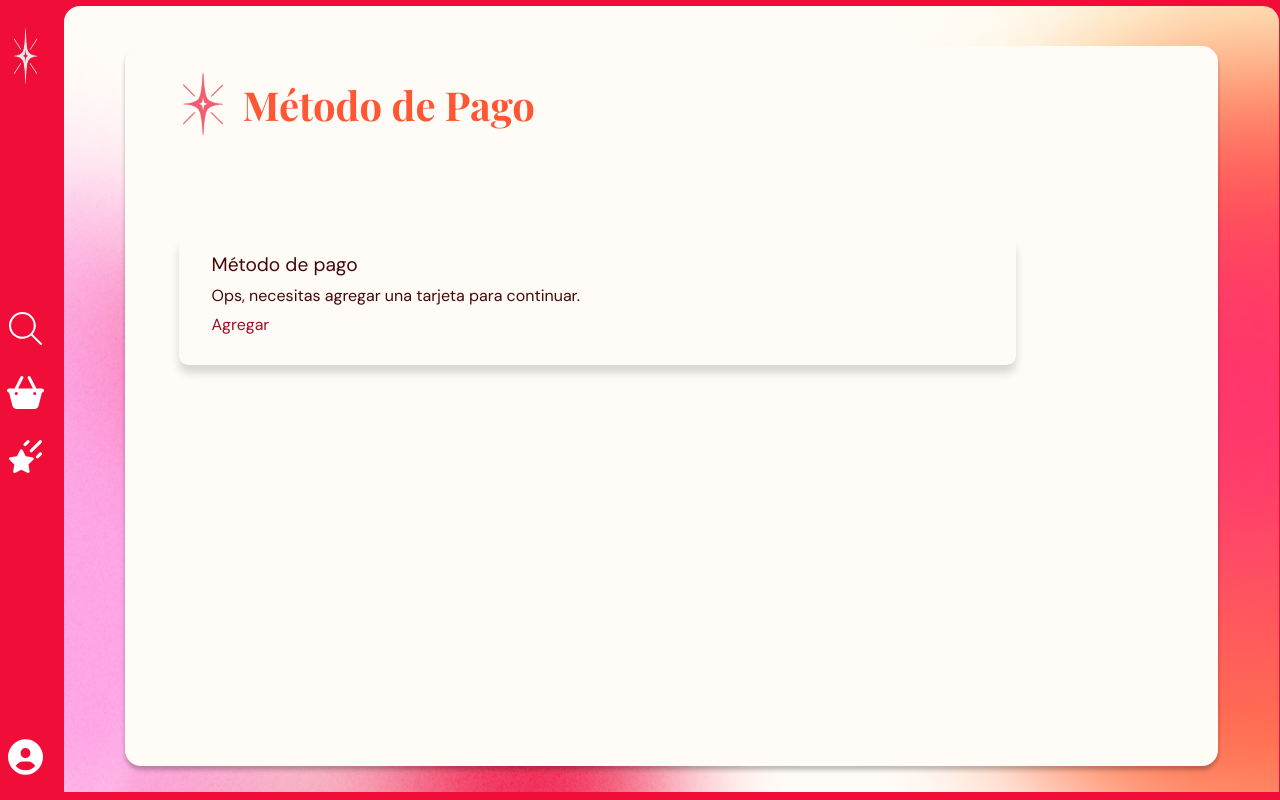
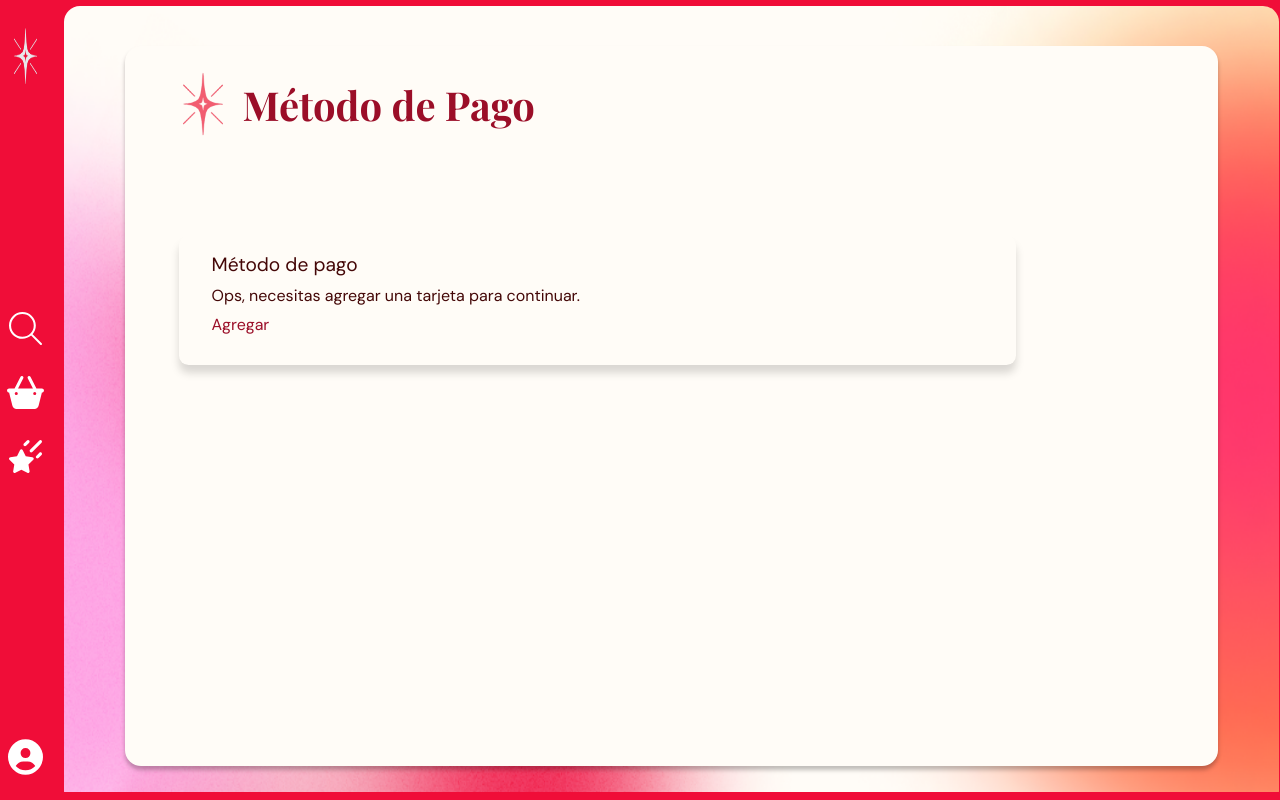
Before and after one commit to GilMD/MatchParfait-Cliente, a Vue app: page /metodoPago in a window 1280 px wide. Built offline with nearby package versions, Linux system fonts and the light colour scheme; no server answers; sample sign-in values are in the browser's storage; a web font is replaced by a local one.

Commit message:
fix titles

```diff
--- a/src/views/MtdPagoView.vue
+++ b/src/views/MtdPagoView.vue
@@ -4,7 +4,7 @@
         <div class="contenedor">
             <div class="titulo">
                 <img src="@/assets/img/IMG-LOGO-RED.png" alt="">
-                <h1>Método de Pago</h1>
+                <span>Método de Pago</span>
             </div>
             <div class="formulario2">
                 <div id="form2div1" class="dic2">
@@ -238,9 +238,9 @@ export default {
     display: flex;
     height: 10%;
     width: 100%;
-    font-size: 2.5vh;
+    font-size: 5vh;
     font-weight: bold;
-    color: #FF5733;
+    color: #9B0E28;
     align-items: center;
     margin-top: 2%;
     margin-left: 2%;
--- a/src/views/UserView.vue
+++ b/src/views/UserView.vue
@@ -5,7 +5,7 @@
             <div class="lista_productos">
                 <div class="titulo">
                     <img src="@/assets/img/IMG-LOGO-RED.png" alt="">
-                    <h1>Mi perfil</h1>
+                    <span>Mi perfil</span>
                 </div>
                 <div class="info_user">
                     <div class="info">
@@ -248,11 +248,11 @@ html {
     align-items: center;
 
 }
-.titulo h1 {
+.titulo span {
     width: 100%;
     font-family: 'Playfair Display', serif;
     font-weight: 400;
-    font-size: 2rem;
+    font-size: 5vh;
     color: #9B0E28;
     text-align: center;
     text-align: left;
```
